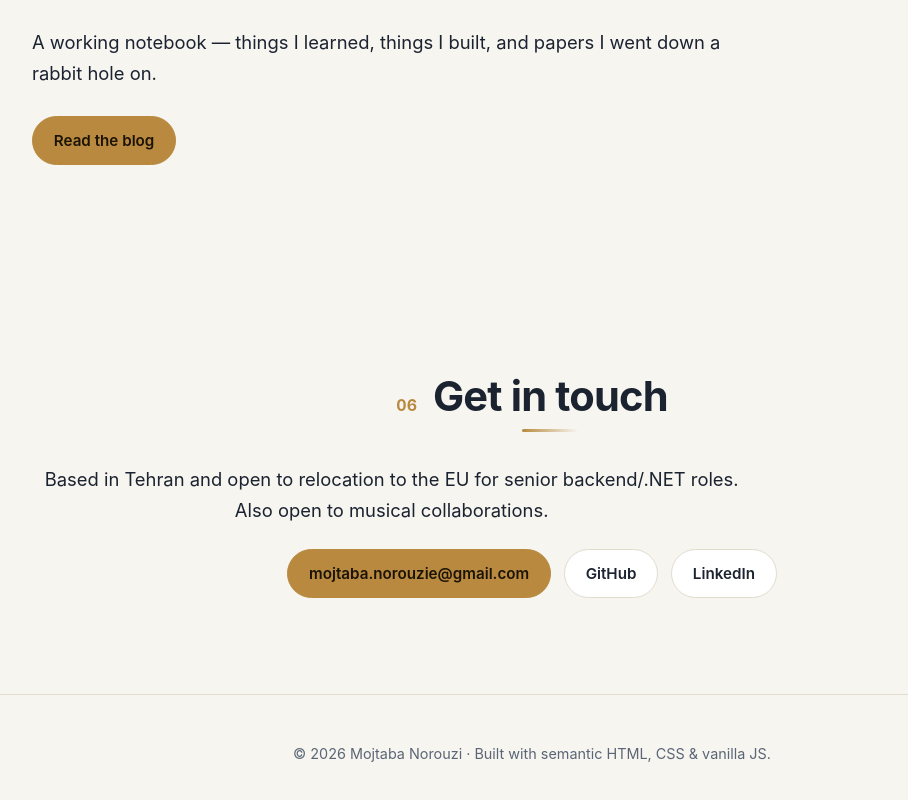
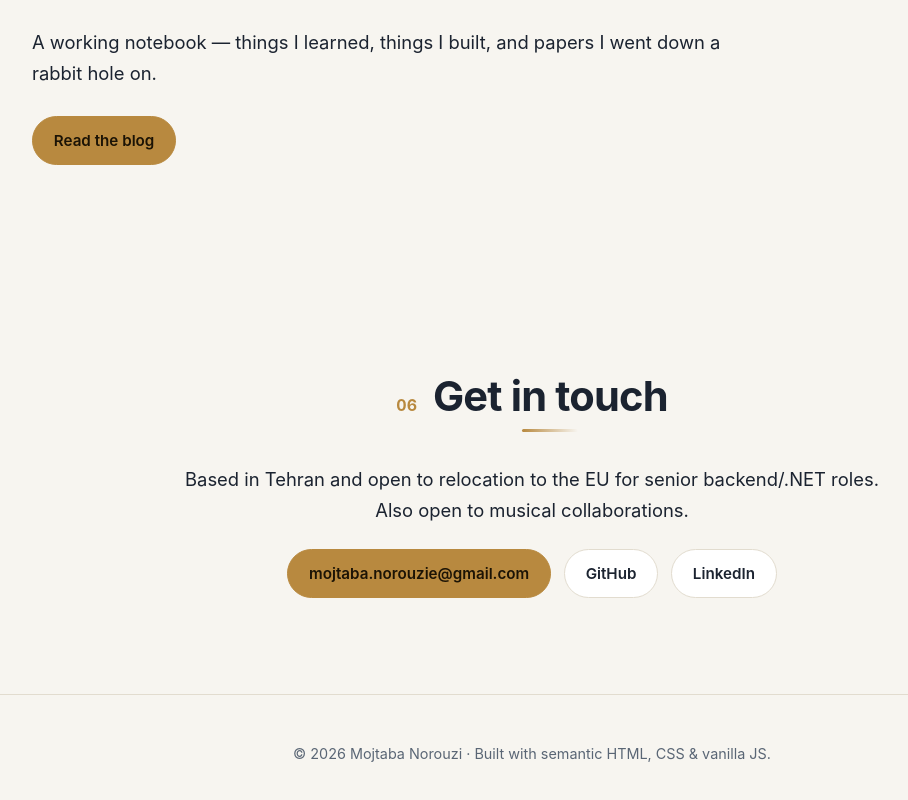
Before and after one commit to mojtabanorouzie/mojtabanorouzie.github.io, a plain HTML site: page index.html in a window 1280 px wide. Shown: the part 5354-6154 px from the top of the page, without its empty margins (108-1016 px from the left). Drawn offline with Linux system fonts and the light colour scheme; no server answers.

Commit message:
Center contact introduction with heading and buttons (#11)

```diff
--- a/styles.css
+++ b/styles.css
@@ -225,6 +225,7 @@ img { max-width: 100%; height: auto; }
 
 /* ---- Contact ---- */
 .section--contact { text-align: center; }
+.section--contact .lead { margin-inline: auto; }
 .section--contact .section__head { justify-content: center; }
 .section--contact .section__head h2::after { margin-left: auto; margin-right: auto; }
 .contact__links { display: flex; flex-wrap: wrap; gap: .8rem; justify-content: center; margin-top: 1.5rem; }
```
